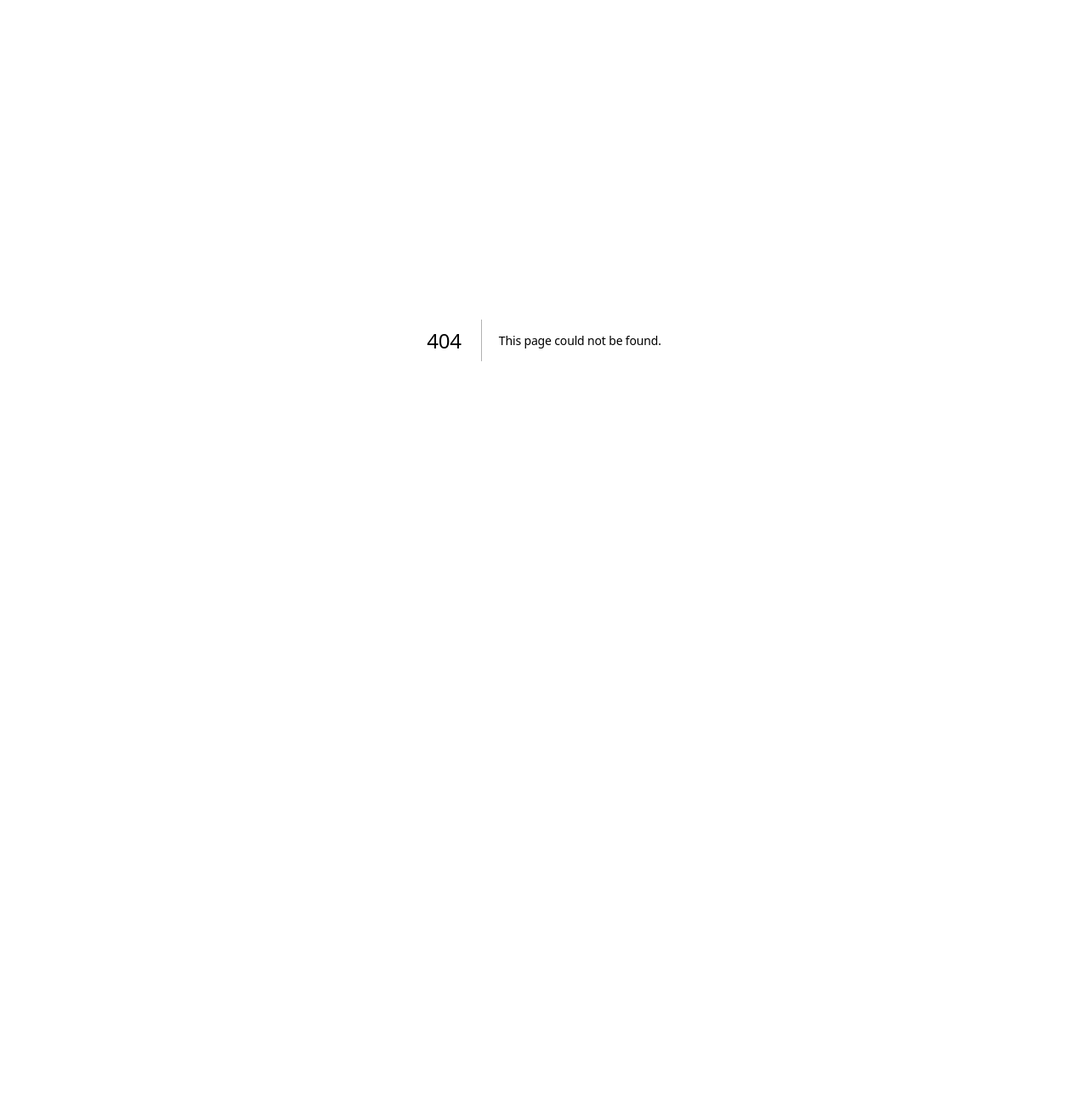
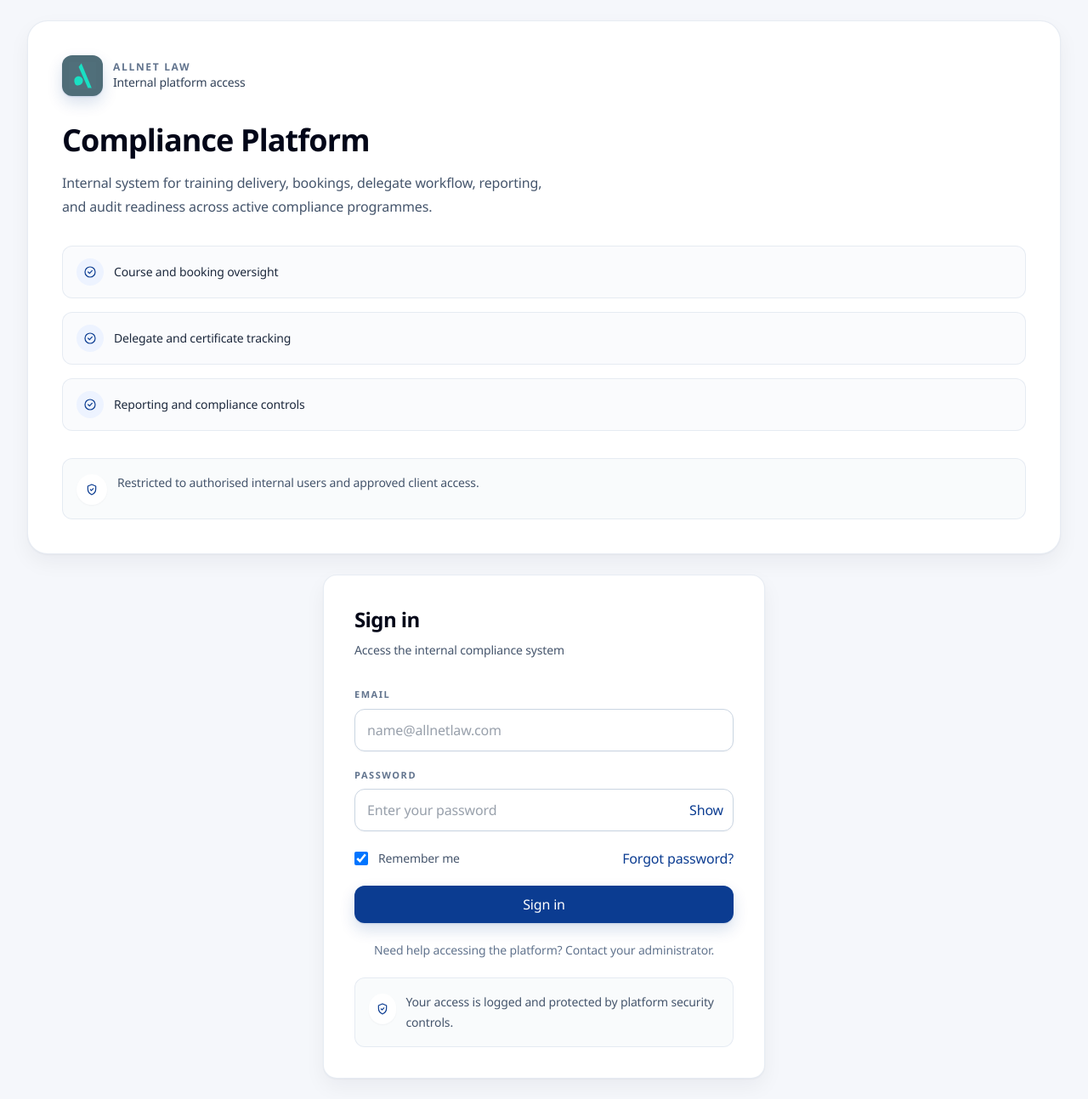
Before and after one commit to JoshuaOsebor24/allnet-system, a Next.js app: page /login in a window 1280 px wide. Before the commit this address had no page. Shown: the whole page at 85% size. Before the commit the page ends 800 px from the top, so only its background shows below. Built offline with nearby package versions, Linux system fonts and the light colour scheme.

Commit message:
Added login page

```diff
--- /dev/null
+++ b/app/login/page.tsx
@@ -0,0 +1,192 @@
+"use client";
+
+import { useState } from "react";
+import { useRouter } from "next/navigation";
+import {
+  fieldClass,
+  labelClass,
+  panelClass,
+  primaryButtonClass,
+} from "@/components/app/ui";
+import { AppIcon } from "@/components/dashboard/icons";
+
+export default function LoginPage() {
+  const router = useRouter();
+  const [email, setEmail] = useState("");
+  const [password, setPassword] = useState("");
+  const [rememberMe, setRememberMe] = useState(true);
+  const [showPassword, setShowPassword] = useState(false);
+
+  function handleSubmit(event: React.FormEvent<HTMLFormElement>) {
+    event.preventDefault();
+    router.push("/dashboard");
+  }
+
+  return (
+    <main className="min-h-screen bg-[var(--background)] px-4 py-6 sm:px-6 lg:px-8">
+      <div className="mx-auto grid min-h-[calc(100vh-3rem)] max-w-7xl items-center gap-6 lg:grid-cols-[minmax(0,1.05fr),520px]">
+        <section className="order-2 rounded-[var(--radius-lg)] border border-slate-200/80 bg-white p-8 shadow-[var(--shadow-sm),var(--shadow-md)] lg:order-1 lg:p-10">
+          <div className="flex items-center gap-3">
+            <div className="flex h-12 w-12 items-center justify-center rounded-xl bg-[#4f6d78] shadow-[0_1px_2px_rgba(11,60,145,0.12),0_8px_18px_rgba(11,60,145,0.16)]">
+              <AllnetLogo className="h-8 w-8" />
+            </div>
+            <div>
+              <p className="text-xs font-semibold uppercase tracking-[0.14em] text-slate-500">
+                ALLNET LAW
+              </p>
+              <p className="text-sm font-medium text-slate-700">
+                Internal platform access
+              </p>
+            </div>
+          </div>
+
+          <div className="mt-8 max-w-xl">
+            <h1 className="text-4xl font-semibold tracking-tight text-slate-950">
+              Compliance Platform
+            </h1>
+            <p className="mt-4 text-base leading-7 text-slate-600">
+              Internal system for training delivery, bookings, delegate workflow,
+              reporting, and audit readiness across active compliance programmes.
+            </p>
+          </div>
+
+          <div className="mt-8 space-y-4">
+            {[
+              "Course and booking oversight",
+              "Delegate and certificate tracking",
+              "Reporting and compliance controls",
+            ].map((item) => (
+              <div
+                key={item}
+                className="flex items-center gap-3 rounded-xl border border-slate-200/80 bg-slate-50/70 px-4 py-3.5"
+              >
+                <div className="flex h-8 w-8 items-center justify-center rounded-lg bg-[var(--primary-soft)] text-[var(--primary)]">
+                  <AppIcon name="check_circle" className="h-4 w-4" />
+                </div>
+                <p className="text-sm font-medium text-slate-800">{item}</p>
+              </div>
+            ))}
+          </div>
+
+          <div className="mt-8 rounded-xl border border-slate-200/80 bg-slate-50/80 px-4 py-4">
+            <div className="flex items-start gap-3">
+              <div className="mt-0.5 flex h-9 w-9 items-center justify-center rounded-lg bg-white text-[var(--primary)] shadow-[var(--shadow-sm)]">
+                <AppIcon name="shield" className="h-4 w-4" />
+              </div>
+              <p className="text-sm leading-6 text-slate-600">
+                Restricted to authorised internal users and approved client access.
+              </p>
+            </div>
+          </div>
+        </section>
+
+        <section className="order-1 lg:order-2">
+          <div className={`${panelClass} mx-auto w-full max-w-[520px] p-8 lg:p-9`}>
+            <div>
+              <h2 className="text-2xl font-semibold tracking-tight text-slate-950">
+                Sign in
+              </h2>
+              <p className="mt-2 text-sm leading-6 text-slate-600">
+                Access the internal compliance system
+              </p>
+            </div>
+
+            <form className="mt-8 space-y-5" onSubmit={handleSubmit}>
+              <label className="grid gap-2">
+                <span className={labelClass}>Email</span>
+                <input
+                  type="email"
+                  autoComplete="email"
+                  value={email}
+                  onChange={(event) => setEmail(event.target.value)}
+                  className={fieldClass}
+                  placeholder="name@allnetlaw.com"
+                  required
+                />
+              </label>
+
+              <label className="grid gap-2">
+                <span className={labelClass}>Password</span>
+                <div className="relative">
+                  <input
+                    type={showPassword ? "text" : "password"}
+                    autoComplete="current-password"
+                    value={password}
+                    onChange={(event) => setPassword(event.target.value)}
+                    className={`${fieldClass} pr-24`}
+                    placeholder="Enter your password"
+                    required
+                  />
+                  <button
+                    type="button"
+                    onClick={() => setShowPassword((current) => !current)}
+                    className="absolute inset-y-0 right-3 inline-flex items-center text-sm font-medium text-[var(--primary)] transition-colors duration-150 hover:text-[var(--primary-strong)]"
+                  >
+                    {showPassword ? "Hide" : "Show"}
+                  </button>
+                </div>
+              </label>
+
+              <div className="flex flex-col gap-3 sm:flex-row sm:items-center sm:justify-between">
+                <label className="inline-flex items-center gap-3 text-sm text-slate-600">
+                  <input
+                    type="checkbox"
+                    checked={rememberMe}
+                    onChange={(event) => setRememberMe(event.target.checked)}
+                    className="h-4 w-4 rounded border-slate-300 text-[var(--primary)] focus:ring-[var(--primary-soft)]"
+                  />
+                  Remember me
+                </label>
+                <button
+                  type="button"
+                  className="text-sm font-medium text-[var(--primary)] transition-colors duration-150 hover:text-[var(--primary-strong)]"
+                >
+                  Forgot password?
+                </button>
+              </div>
+
+              <button type="submit" className={`${primaryButtonClass} w-full`}>
+                Sign in
+              </button>
+
+              <p className="text-center text-sm leading-6 text-slate-500">
+                Need help accessing the platform? Contact your administrator.
+              </p>
+
+              <div className="rounded-xl border border-slate-200/80 bg-slate-50/80 px-4 py-4">
+                <div className="flex items-start gap-3">
+                  <div className="mt-0.5 flex h-9 w-9 items-center justify-center rounded-lg bg-white text-[var(--primary)] shadow-[var(--shadow-sm)]">
+                    <AppIcon name="shield" className="h-4 w-4" />
+                  </div>
+                  <p className="text-sm leading-6 text-slate-600">
+                    Your access is logged and protected by platform security
+                    controls.
+                  </p>
+                </div>
+              </div>
+            </form>
+          </div>
+        </section>
+      </div>
+    </main>
+  );
+}
+
+function AllnetLogo({ className }: { className?: string }) {
+  return (
+    <svg
+      viewBox="0 0 130 130"
+      fill="none"
+      xmlns="http://www.w3.org/2000/svg"
+      className={className}
+      aria-hidden="true"
+    >
+      <rect width="130" height="130" rx="0" fill="#506F7A" />
+      <path d="M60 6 109 124H91L47 23 60 6Z" fill="#19E0C3" />
+      <path
+        d="M26 88c0-11 8.8-19.9 19.7-19.9 11.8 0 21.5 8.8 21.5 20.6C67.2 101.6 57 112 42.9 112 31.7 112 26 101.6 26 88Z"
+        fill="#19E0C3"
+      />
+    </svg>
+  );
+}
```
